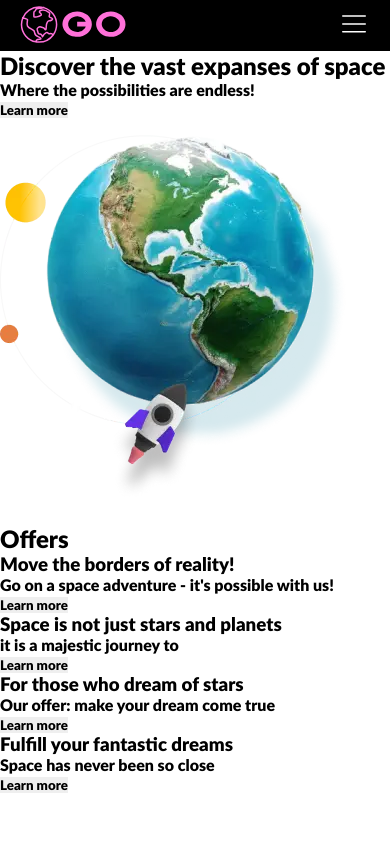
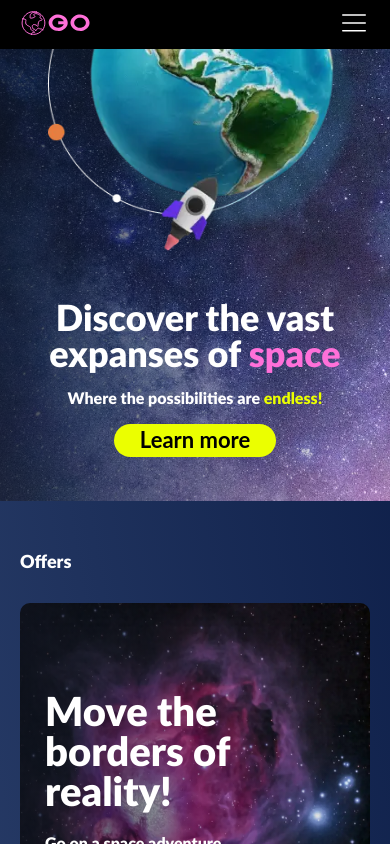
Before and after one commit to SanekxArcs/test-task-ss, a React (Create React App) app: page / in a window 390 px wide. Shown: the top 844 px of the page. Built offline with nearby package versions, Linux system fonts and the light colour scheme; a web font is replaced by a local one.

Commit message:
feat: Enhance styling and layout for header, hero, offers, and about sections

```diff
--- a/src/App.scss
+++ b/src/App.scss
@@ -1,6 +1,7 @@
 $color-pink: #ff70d9; // linear gradient as start color from top left
 $color-yellow: #ebff00; // linear gradient as end color to bottom right && hover has opacity 0.6
 $color-blue: #304571;
+$color-dark-blue: #0D1E48;
 $color-black: #000000;
 $color-white: #ffffff;
 
@@ -46,7 +47,7 @@ $color-white: #ffffff;
   &__container {
     @include max-width-container;
     justify-content: space-between;
-    padding: 24px 91px 21px 81px;
+    padding: 24px 91px 22px 81px;
     align-items: center;
     position: relative;
     display: flex;
@@ -56,11 +57,11 @@ $color-white: #ffffff;
     }
 
     @media (max-width: 576px) {
-      padding: 5px 20px;
+      padding: 4px 20px;
     }
   }
 
-  &__logo img {
+  &__logo-img {
     max-height: 35px;
     max-width: 104px;
 
@@ -82,19 +83,20 @@ $color-white: #ffffff;
   &__links {
     align-items: center;
     display: flex;
+
     z-index: 10;
 
     @media (max-width: 576px) {
-      box-shadow: 0 8px 16px rgba(0, 0, 0, 0.25);
       background-color: $color-black;
-      transform: translateX(-10%);
       flex-direction: column;
-      top: calc(100% + 5px);
-      border-radius: 10px;
-      padding: 10px 20px;
+      top: calc(100%);
+      border-radius: 0 0 10px 10px;
+      padding: 40px;
+      gap: 12px;
       position: absolute;
       text-align: center;
       display: none;
+      width: 100svw;
       right: 0;
 
       &--open {
@@ -102,9 +104,17 @@ $color-white: #ffffff;
       }
     }
   }
+  &__cart {
+    padding-top: 5px;
+  }
+
 
   &__link {
     @include px-to-rem(18);
+
+    @media (max-width: 768px) {
+      @include px-to-rem(15);
+    }
     color: $color-white;
     line-height: 21.6px;
     position: relative;
@@ -120,42 +130,11 @@ $color-white: #ffffff;
     }
 
     &:hover {
-      background-image: linear-gradient(98.25deg, #ebff00 18.56%, #ff70d9 76.02%);
+      background-image: linear-gradient(162deg, $color-yellow 18%, $color-pink 76%);
       -webkit-text-fill-color: transparent;
       -webkit-background-clip: text;
       background-clip: text;
       color: transparent;
-    }
-
-    .cart-icon {
-      position: relative;
-      cursor: pointer;
-      height: 20px;
-      width: 24px;
-
-      svg {
-        transition: opacity 0.3s ease-in-out;
-        position: absolute;
-        opacity: 0;
-        left: 0;
-        top: 0;
-      }
-
-      .cart-icon__default {
-        opacity: 1;
-
-        &:hover {
-          opacity: 0;
-        }
-      }
-
-      .cart-icon__gradient {
-        opacity: 0;
-
-        &:hover {
-          opacity: 1;
-        }
-      }
     }
 
     @media (max-width: 576px) {
@@ -166,7 +145,336 @@ $color-white: #ffffff;
   }
 }
 
+.combined-sections {
+  background: linear-gradient(to bottom left, $color-dark-blue, $color-blue);
+}
+
+.hero {
+  background-image:
+  linear-gradient(
+      to right,
+      rgba(15, 20, 32, 0.79) 0%,
+      rgba(0, 0, 0, 0) 100%
+    ),
+    url("./assets/images/hero-sky.webp");
+  background-position:  center center;
+  background-repeat:  no-repeat;
+  background-size:  cover;
+  justify-content: center;
+  align-items: center;
+  overflow: hidden;
+  display: flex;
+  height: 490px;
+  width: 100%;
+  user-select: none;
+  position: relative;
+
+
+
+  @media (max-width: 992px) {
+    height: 420px;
+  }
+
+  @media (max-width: 576px) {
+    height: 452px;
+  }
+
+  &__container {
+    @include responsive-container-padding(91px 476px 119px 82px, 100px 240px 100px 30px, 250px 34px 44px);
+    @include max-width-container;
+    color: $color-white;
+    position: relative;
+    text-align: center;
+    height: 100%;
+    width: 100%;
+
+    @media (min-width: 577px) {
+      text-align: left;
+    }
+  }
+
+  &__title {
+    @include responsive-font-size(4.5rem, 3rem, 2.25rem, 72px, 48px, 36px);
+    margin-bottom: 22px;
+
+    span {
+      color: $color-pink;
+    }
+
+    @media (max-width: 576px) {
+      margin-bottom: 17px;
+    }
+  }
+
+  &__description {
+    @include responsive-font-size(2rem, 1.375rem, 1rem, 38.4px, 26.4px, 19.2px);
+    margin-bottom: 22px;
+
+    span {
+      color: $color-yellow;
+    }
+
+    @media (max-width: 576px) {
+      margin-bottom: 17px;
+    }
+  }
+
+  &__button {
+    @extend .button;
+    transition: background-color 0.3s ease-in-out;
+    background-color: $color-yellow;
+    color: $color-black;
+    padding: 14px 40px;
+
+    @media (max-width: 576px) {
+      @include px-to-rem(16);
+      line-height: 19.2px;
+      padding: 3px 26px;
+    }
+
+    &:hover {
+      opacity: 0.6;
+    }
+  }
+
+  &__image {
+    transform: translateY(-50%) translateX(-5px);
+    position: absolute;
+    width: 327px;
+    right: 85px;
+    top: 50%;
+
+    @media (max-width: 992px) {
+      right: -100px;
+    }
+
+    @media (max-width: 576px) {
+      right: 10px;
+      top: 70px;
+    }
+  }
+}
+
+.offers {
+  &__container {
+    @include max-width-container;
+    padding: 58px 80px;
+
+    @media (max-width: 1200px) {
+      padding: 60px 30px 56px 30px;
+    }
+
+    @media (max-width: 576px) {
+      padding: 50px 20px;
+    }
+  }
+
+  &__title {
+    @include px-to-rem(32);
+    color: $color-white;
+    margin-bottom: 40px;
+    line-height: 38.4px;
+
+    @media (max-width: 1200px) {
+      @include px-to-rem(24);
+      margin-bottom: 30px;
+      line-height: 28.8px;
+    }
+
+    @media (max-width: 768px) {
+      @include px-to-rem(23);
+      line-height: 21.6px;
+    }
+    @media (max-width: 576px) {
+      @include px-to-rem(18);
+    }
+  }
+
+  &__grid {
+    grid-template-columns: repeat(2, 1fr);
+    grid-gap: 40px;
+    display: grid;
+
+    @media (max-width: 1200px) {
+      grid-gap: 30px;
+    }
+
+    @media (max-width: 576px) {
+      grid-template-columns: 1fr; /* Each card occupies the full width of one column */
+    }
+  }
+
+  &__card {
+    transition: transform 0.3s ease-in-out, box-shadow 0.3s ease-in-out;
+    border-radius: 10px;
+    color: $color-white;
+    height: 350px;
+
+    $images: (
+      1: "./assets/images/offers-first.webp",
+      2: "./assets/images/offers-second.webp",
+      3: "./assets/images/offers-third.webp",
+      4: "./assets/images/offers-fourth.webp",
+    );
+
+    @each $index, $image in $images {
+      &:nth-child(#{$index}) {
+        background-image: linear-gradient(
+          to right,
+          rgba(15, 20, 32, 0.79) 0%,
+          rgba(0, 0, 0, 0) 100%
+        ), url("#{$image}");
+        background-position:  center center;
+        background-repeat:  no-repeat;
+        background-size:  cover;
+      }
+    }
+
+    .offers__card-title,
+    .offers__card-description {
+      margin-bottom: 22px;
+    }
+
+    .offers__card-button {
+      @extend .button;
+      transition: border-color 0.3s ease-in-out, color 0.3s ease-in-out;
+      border: 2px solid $color-yellow;
+      background-color: transparent;
+      color: $color-yellow;
+      padding: 12px 38px;
+
+      &:hover {
+        opacity: 0.6;
+      }
+    }
+
+    @media (max-width: 992px) {
+      grid-column: auto;
+    }
+  }
+
+  &__card:nth-child(1),
+  &__card:nth-child(4) {
+    grid-column: 1 / -1;
+
+    .offers__card-title {
+      @include px-to-rem(74);
+      line-height: 74px;
+
+    }
+
+    .offers__card-description {
+      @include px-to-rem(26);
+      line-height: 31.2px;
+    }
+  }
+
+  &__card:nth-child(1) {
+    padding: 35px 385px 37px 35px;
+  }
+
+  &__card:nth-child(4) {
+    padding: 38px 400px 34px 35px;
+  }
+
+  &__card:nth-child(2),
+  &__card:nth-child(3) {
+    grid-column: span 1;
+
+    .offers__card-title {
+      @include px-to-rem(46);
+      line-height: 46px;
+    }
+
+    .offers__card-description {
+      @include px-to-rem(24);
+      line-height: 28.8px;
+    }
+  }
+
+  &__card:nth-child(2) {
+    padding: 50px 160px 34px 35px;
+  }
+
+  &__card:nth-child(3) {
+    padding: 50px 50px 34px 35px;
+
+    .offers__card-title {
+      max-width: 240px;
+    }
+
+  }
+
+  @media (max-width: 1200px) {
+    &__card:nth-child(3) .offers__card-title {
+      max-width: none;
+    }
+
+    &__card:nth-child(1),
+    &__card:nth-child(2),
+    &__card:nth-child(3),
+    &__card:nth-child(4) {
+      padding: 106px 27px 27px 25px;
+
+      .offers__card-title {
+        @include px-to-rem(40);
+        line-height: 40px;
+      }
+
+      .offers__card-description,
+      .offers__card-button {
+        @include px-to-rem(16);
+        line-height: 19.2px;
+      }
+
+      .offers__card-button {
+        padding: 5px 38px;
+      }
+    }
+  }
+
+  @media (max-width: 992px) {
+    &__card:nth-child(1) .offers__card-description span {
+      display: none;
+    }
+
+    &__card:nth-child(1),
+    &__card:nth-child(4) {
+      grid-column: span 1;
+    }
+  }
+
+  @media (max-width: 768px) {
+    &__card:nth-child(3) .offers__card-title {
+      max-width: 240px;
+
+    }
+  }
+
+  @media (max-width: 767px) {
+    &__card:nth-child(1),
+    &__card:nth-child(2),
+    &__card:nth-child(3),
+    &__card:nth-child(4) {
+      padding-top: 48px;
+    }
+  }
+
+  @media (max-width: 576px) {
+    &__card:nth-child(1),
+    &__card:nth-child(2),
+    &__card:nth-child(3),
+    &__card:nth-child(4) {
+      padding-top: 88px;
+    }
+  }
+
+}
+
 .about {
+  user-select: none;
+
+
   &__container {
     @include max-width-container;
     padding: 4px 80px 60px;
@@ -211,6 +519,7 @@ $color-white: #ffffff;
     font-weight: 700;
     line-clamp: 3;
     opacity: 60%;
+    text-wrap: balance; // add balance to user ease to read
 
     @media (max-width: 768px) {
       margin-bottom: 20px;
@@ -259,17 +568,17 @@ $color-white: #ffffff;
 
     &:checked {
       ~ .about__description {
-        -webkit-line-clamp: none; // Remove string limit
+        -webkit-line-clamp: none;
         line-clamp: none;
         overflow: visible;
       }
 
       ~ .about__button .button-text--more {
-        display: none; // Hiding the “Read more”
+        display: none;
       }
 
       ~ .about__button .button-text--less {
-        display: inline-block; // Showing the “Read less”
+        display: inline-block;
       }
     }
   }
@@ -277,6 +586,7 @@ $color-white: #ffffff;
 
 .footer {
   background: $color-black;
+  user-select: none;
 
   &__container {
     @include max-width-container;
@@ -290,3 +600,10 @@ $color-white: #ffffff;
     line-height: 28px;
   }
 }
+
+.button {
+  @include px-to-rem(22);
+  border-radius: 100px;
+  line-height: 26.4px;
+  font-weight: 700;
+}
```
